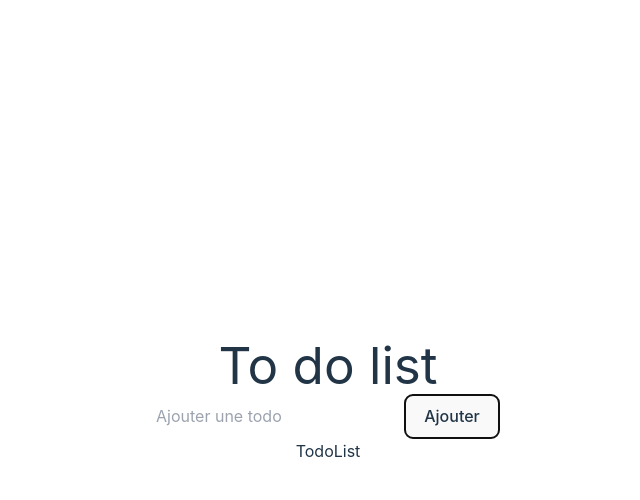
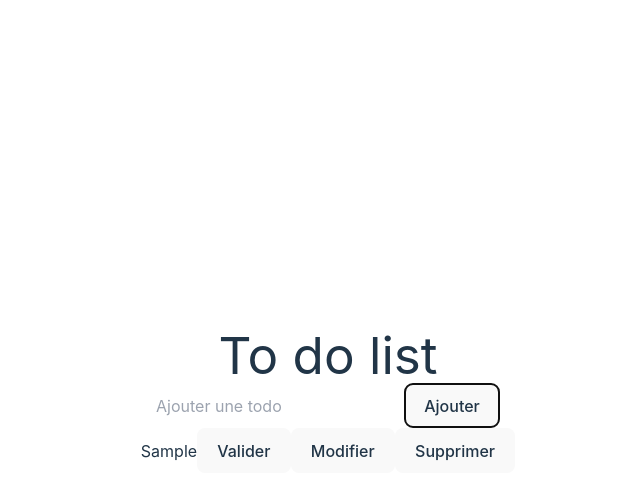
Before and after one commit to Kelaven/todolistReact, a React (Vite) app: page / in a window 1280 px wide. Both pictures are taken after typing "Sample" into the empty fields and a click on the button "Ajouter". Shown: the top 500 px of the page, without its empty margins (312-952 px from the left). Built offline with nearby package versions, Linux system fonts and the light colour scheme.

Commit message:
feat(deleteTodo): feature added

```diff
--- a/src/App.jsx
+++ b/src/App.jsx
@@ -8,7 +8,7 @@ function App() {
 
   function addTodo(content) {
     const todo = {
-      id: crypto.randomUUID,
+      _id: crypto.randomUUID(),
       content,
       done: false,
       edit: false,
@@ -16,12 +16,16 @@ function App() {
     setTodoList([...todoList, todo]); // récupérer toutes les anciennes todo avec le spread operator + celle que l'on vient de créer
   }
 
+  function deleteTodo(id) {
+    setTodoList(todoList.filter((todo) => todo._id !== id));
+  }
+
   return (
     <div className="p-20">
       <div className="card">
         <h1 className="mb-20">To do list</h1>
         <AddTodo addTodo={addTodo} />
-        <TodoList />
+        <TodoList todoList={todoList} deleteTodo={deleteTodo} />
       </div>
     </div>
   );
--- a/src/components/AddTodo.jsx
+++ b/src/components/AddTodo.jsx
@@ -23,7 +23,7 @@ function AddTodo({ addTodo }) {
   }
 
   return (
-    <div>
+    <div className="mb-10">
       <input
         type="text"
         placeholder="Ajouter une todo"
--- a/src/components/TodoItem.jsx
+++ b/src/components/TodoItem.jsx
@@ -1,7 +1,16 @@
 import React from "react";
 
-function TodoItem() {
-  return <h2>TodoItem</h2>;
+function TodoItem({ todo, deleteTodo }) {
+  return (
+    <li className="mb-4">
+      <span className="me-4">{todo.content}</span>
+      <button className="me-2">Valider</button>
+      <button className="me-2">Modifier</button>
+      <button onClick={() => deleteTodo(todo._id)} className="me-2">
+        Supprimer
+      </button>
+    </li>
+  );
 }
 
 export default TodoItem;
--- a/src/components/TodoList.jsx
+++ b/src/components/TodoList.jsx
@@ -1,7 +1,16 @@
 import React from "react";
+import TodoItem from "./TodoItem";
 
-function TodoList() {
-  return <h2>TodoList</h2>;
+function TodoList({ todoList, deleteTodo }) {
+  return todoList.length ? (
+    <ul>
+      {todoList.map((todo) => (
+        <TodoItem todo={todo} deleteTodo={deleteTodo} key={todo._id} />
+      ))}
+    </ul>
+  ) : (
+    <p>Aucune todo pour le moment</p>
+  );
 }
 
 export default TodoList;
```
